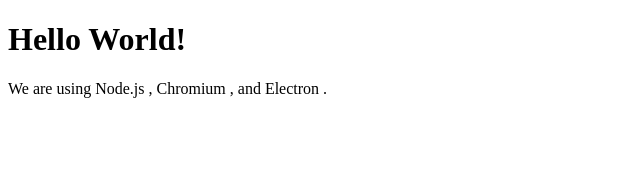
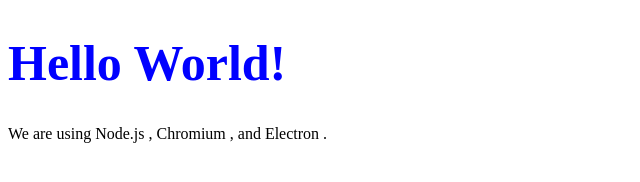
Before and after one commit to SynapseProgramming/goal_status_gui, an Electron app: page index.html in a window 800 px wide. Shown: the whole page, without its empty margins (0-640 px from the left). Drawn offline with Linux system fonts and the light colour scheme.

Commit message:
added in css stylesheet

```diff
--- a/index.html
+++ b/index.html
@@ -4,6 +4,7 @@
 <head>
   <meta charset="UTF-8">
   <!-- https://developer.mozilla.org/en-US/docs/Web/HTTP/CSP -->
+  <link rel="stylesheet" href="styles.css">
   <meta http-equiv="Content-Security-Policy" content="default-src 'self'; script-src 'self'">
   <meta http-equiv="X-Content-Security-Policy" content="default-src 'self'; script-src 'self'">
   <title>Hello World!</title>
@@ -11,7 +12,7 @@
 
 
 <body>
-  <h1>Hello World!</h1>
+  <h1 id="main_header">Hello World!</h1>
   We are using Node.js <span id="node-version"></span>,
   Chromium <span id="chrome-version"></span>,
   and Electron <span id="electron-version"></span>.
--- a/main.js
+++ b/main.js
@@ -2,7 +2,7 @@
   app,
   BrowserWindow
 } = require('electron')
-const rcl_main = require('rclnodejs')
+const rclnodejs = require('rclnodejs')
 
 
 function createWindow() {
@@ -17,7 +17,6 @@
 
 app.whenReady().then(() => {
   createWindow()
-  const rclnodejs = require('rclnodejs');
   rclnodejs.init().then(() => {
     const node = new rclnodejs.Node('publisher_example_node');
     const publisher = node.createPublisher('std_msgs/msg/String', 'topic');
--- /dev/null
+++ b/styles.css
@@ -0,0 +1,4 @@
+#main_header {
+  color: blue;
+  font-size: 50px;
+}
```
